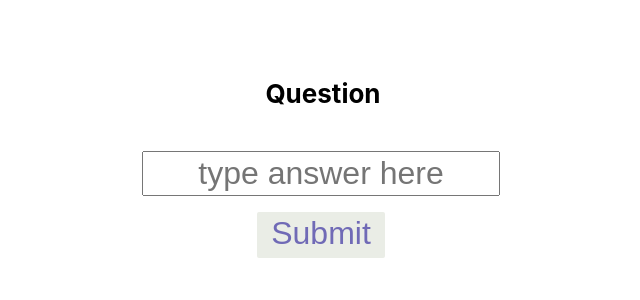
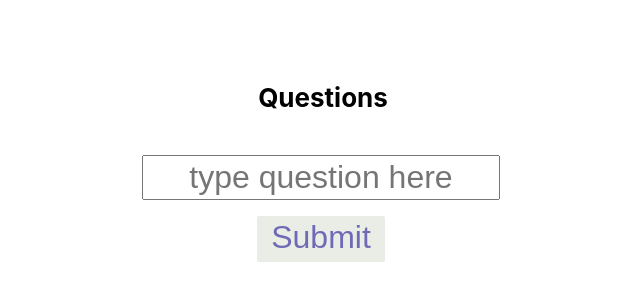
Before and after one commit to aialvi/React-ChakraUI-Quiz-App, a React (Create React App) app: page /admin in a window 1280 px wide. Shown: the part 220-520 px from the top of the page, without its empty margins (317-957 px from the left). Built offline with nearby package versions, Linux system fonts and the light colour scheme.

Commit message:
add: admin and other  modules

```diff
--- a/package.json
+++ b/package.json
@@ -12,9 +12,11 @@
     "@types/react": "^16.14.23",
     "@types/react-dom": "^16.9.14",
     "@types/react-redux": "^7.1.22",
+    "@types/react-router-dom": "^5.3.3",
     "react": "^17.0.2",
     "react-dom": "^17.0.2",
     "react-redux": "^7.2.6",
+    "react-router-dom": "^6.2.1",
     "react-scripts": "5.0.0",
     "typescript": "^4.1.6"
   },
--- a/src/App.tsx
+++ b/src/App.tsx
@@ -1,12 +1,25 @@
 import React from "react";
 import { User } from "./components/user/User";
+import { Admin } from "./components/admin/Admin";
+import { NotFound } from "./components/misc/404";
+import { Home } from "./components/navbar/Home";
+import { Login } from "./components/auth/Login";
+import { BrowserRouter as Router, Routes, Route } from "react-router-dom";
 import "./App.css";
 
 function App() {
   return (
     <div className="App">
       <header className="App-header">
-        <User />
+        <Router>
+          <Routes>
+            <Route path="/" element={<Home />} />
+            <Route path="/login" element={<Login />} />
+            <Route path="/user" element={<User />} />
+            <Route path="/admin" element={<Admin />} />
+            <Route path="*" element={<NotFound />} />
+          </Routes>
+        </Router>
       </header>
     </div>
   );
--- a/src/app/store.ts
+++ b/src/app/store.ts
@@ -1,9 +1,11 @@
 import { configureStore, ThunkAction, Action } from "@reduxjs/toolkit";
 import userReducer from "../components/user/userSlice";
+import adminReducer from "../components/admin/adminSlice";
 
 export const store = configureStore({
   reducer: {
     answers: userReducer,
+    questions: adminReducer,
   },
 });
 
--- /dev/null
+++ b/src/components/admin/Admin.module.css
@@ -0,0 +1,55 @@
+.row {
+  display: flex;
+  align-items: center;
+  justify-content: center;
+}
+
+.row > button {
+  margin-left: 4px;
+  margin-right: 8px;
+}
+
+.row:not(:last-child) {
+  margin-bottom: 16px;
+}
+
+.answer {
+  font-size: 32px;
+  padding-left: 16px;
+  padding-right: 16px;
+  margin-top: 2px;
+  font-family: "Courier New", Courier, monospace;
+}
+
+.button {
+  appearance: none;
+  background: none;
+  font-size: 32px;
+  padding-left: 12px;
+  padding-right: 12px;
+  outline: none;
+  border: 2px solid transparent;
+  color: rgb(112, 106, 182);
+  padding-bottom: 4px;
+  cursor: pointer;
+  background-color: rgba(52, 76, 12, 0.1);
+  border-radius: 2px;
+  transition: all 0.15s;
+}
+
+.textbox {
+  font-size: 32px;
+  padding: 2px;
+  width: 350px;
+  text-align: center;
+  margin-right: 4px;
+}
+
+.button:hover,
+.button:focus {
+  border: 2px solid rgba(112, 76, 182, 0.4);
+}
+
+.button:active {
+  background-color: rgba(112, 76, 182, 0.2);
+}
--- /dev/null
+++ b/src/components/admin/Admin.tsx
@@ -0,0 +1,60 @@
+import React, { useState } from "react";
+
+import { useAppSelector, useAppDispatch } from "../../app/hooks";
+import { addQuestion, selectQuestion } from "./adminSlice";
+import styles from "./Admin.module.css";
+
+export function Admin() {
+  const questions = useAppSelector(selectQuestion);
+  const dispatch = useAppDispatch();
+  const [question, setQuestion] = useState("");
+
+  return (
+    <div>
+      <div className={styles.row}>
+        <p>
+          <strong>Questions</strong>
+        </p>
+      </div>
+
+      <div className={styles.row}>
+        <input
+          className={styles.textbox}
+          aria-label="type question here"
+          value={question}
+          onChange={(e) => setQuestion(e.target.value)}
+          placeholder="type question here"
+          onKeyUp={(e) => {
+            if (e.key === "Enter") {
+              dispatch(addQuestion(question));
+              setQuestion("");
+            }
+          }}
+        />
+      </div>
+      <div className={styles.row}>
+        <button
+          className={styles.button}
+          onClick={() => {
+            dispatch(addQuestion(question));
+            setQuestion("");
+          }}
+          disabled={!question.length}
+        >
+          Submit
+        </button>
+      </div>
+
+      <div className={styles.row}>
+        <span className={styles.question}>
+          {!!questions!.length && <h6>Questions:</h6>}
+          <ul>
+            {questions!.map((item: string, index: number) => (
+              <li key={index}>{item}</li>
+            ))}
+          </ul>
+        </span>
+      </div>
+    </div>
+  );
+}
--- /dev/null
+++ b/src/components/admin/adminSlice.ts
@@ -0,0 +1,41 @@
+import { createSlice, PayloadAction } from "@reduxjs/toolkit";
+import { RootState } from "../../app/store";
+
+export interface QuestionState {
+  value: Array<string> | null;
+  status: "idle" | "loading" | "failed";
+}
+
+const initialState: QuestionState = {
+  value: !!localStorage.getItem("questions")
+    ? JSON.parse(localStorage.getItem("questions")!)
+    : [],
+  status: "idle",
+};
+
+export const QuestionSlice = createSlice({
+  name: "Question",
+  initialState,
+  // The `reducers` field lets us define reducers and generate associated actions
+  reducers: {
+    // Use the PayloadAction type to declare the contents of `action.payload`
+    addQuestion: (state, action: PayloadAction<string>) => {
+      state.value = state.value
+        ? [...state.value, action.payload]
+        : state.value;
+      localStorage.setItem("questions", JSON.stringify(state.value));
+    },
+  },
+});
+
+export const { addQuestion } = QuestionSlice.actions;
+
+// The function below is called a selector and allows us to select a value from
+// the state. Selectors can also be defined inline where they're used instead of
+// in the slice file. For example: `useSelector((state: RootState) => state.Answer.value)`
+export const selectQuestion = (state: RootState) => state.questions.value;
+
+// We can also write thunks by hand, which may contain both sync and async logic.
+// Here's an example of conditionally dispatching actions based on current state.
+
+export default QuestionSlice.reducer;
--- /dev/null
+++ b/src/components/auth/Login.tsx
@@ -0,0 +1,5 @@
+import React from "react";
+
+export function Login() {
+  return <>Login</>;
+}
--- /dev/null
+++ b/src/components/misc/404.tsx
@@ -0,0 +1,5 @@
+import React from "react";
+
+export function NotFound() {
+  return <div>404</div>;
+}
--- /dev/null
+++ b/src/components/navbar/Home.tsx
@@ -0,0 +1,5 @@
+import React from "react";
+
+export function Home() {
+  return <div>Quiz App</div>;
+}
--- a/src/components/user/User.tsx
+++ b/src/components/user/User.tsx
@@ -2,10 +2,12 @@ import React, { useState } from "react";
 
 import { useAppSelector, useAppDispatch } from "../../app/hooks";
 import { giveAnswer, selectAnswer } from "./userSlice";
+import { selectQuestion } from "../admin/adminSlice";
 import styles from "./User.module.css";
 
 export function User() {
   const answer = useAppSelector(selectAnswer);
+  const question = useAppSelector(selectQuestion);
   const dispatch = useAppDispatch();
   const [userAnswer, setUserAnswer] = useState("");
 
@@ -13,7 +15,11 @@ export function User() {
     <div>
       <div className={styles.row}>
         <p>
-          <strong>Question</strong>
+          <strong>
+            {question!.length > 0
+              ? question![question!.length - 1]
+              : "No questions available"}
+          </strong>
         </p>
       </div>
 
```
Also changed, not shown: src/components/auth/Login.module.css (added), 2 other files (tests, documents, lock files or other folders).
